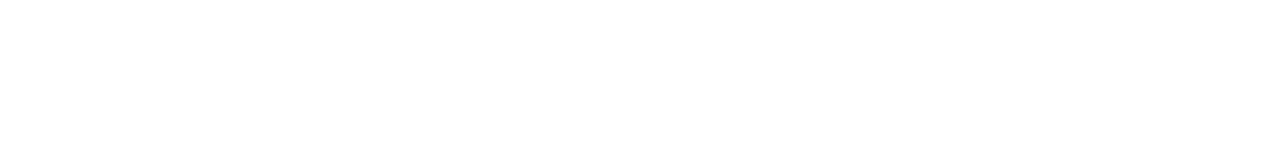
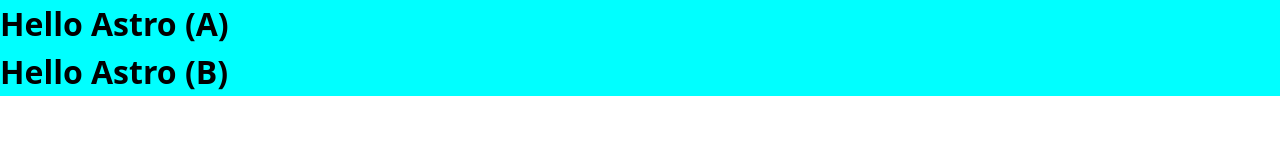
Before and after one commit to matsuotsumami/otsumami.dev, an Astro site: page / in a window 1280 px wide. Built offline with nearby package versions, Linux system fonts and the light colour scheme; Astro itself is replaced by a stand-in of ours.

Commit message:
fix layout

```diff
--- a/src/components/Layout/index.astro
+++ b/src/components/Layout/index.astro
@@ -1,7 +1,13 @@
----
+<!-- ---
 const { content } = Astro.props
----
+--- -->
+
+<style>
+.layout {
+  background-color: aqua;
+}
+</style>
 
 <div class='layout'>
-  {content}
+  <slot />
 </div>
```
